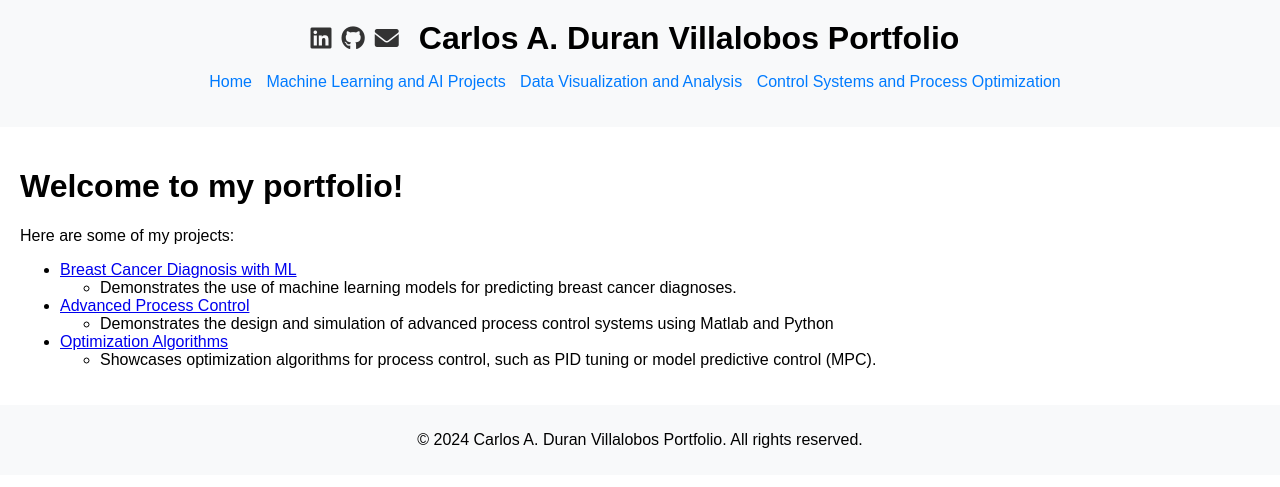
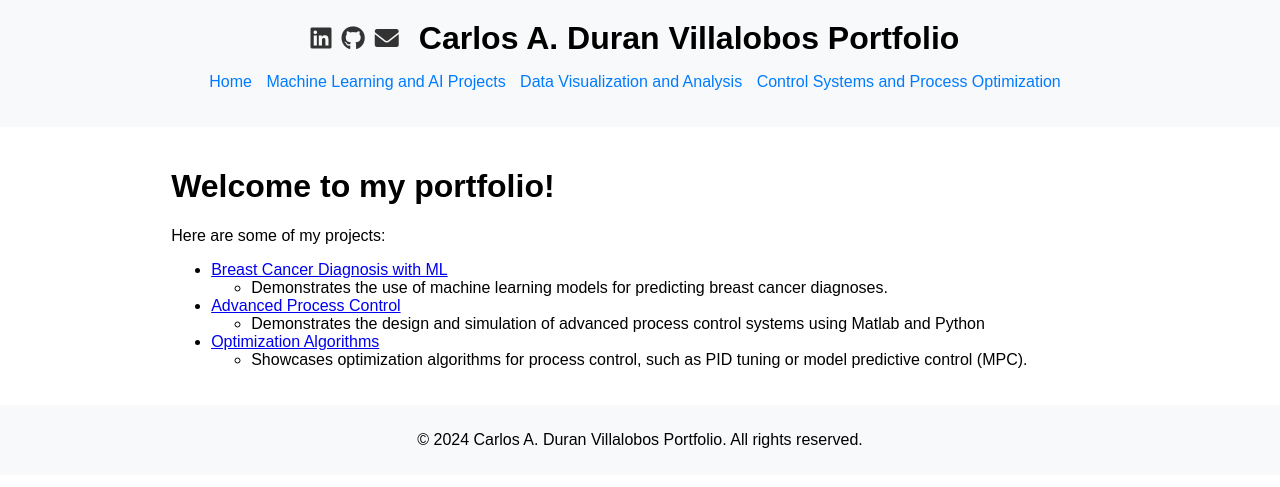
Before and after one commit to CarlosADuranVIllalobos/CarlosADuranVIllalobos.github.io, a Jekyll site: the page built from index.md, in a window 1280 px wide. Shown: the top 487 px of the page. Built offline with Jekyll 4.4.1, drawn with Linux system fonts in a browser that asks for light colours.

Commit message:
Add left and right margin to main content

```diff
--- a/assets/main.css
+++ b/assets/main.css
@@ -67,6 +67,8 @@ nav ul li a:hover {
 
 main {
   padding: 20px;
+  margin-left: 4cm;
+  margin-right: 4cm;
 }
 
 footer {
```
